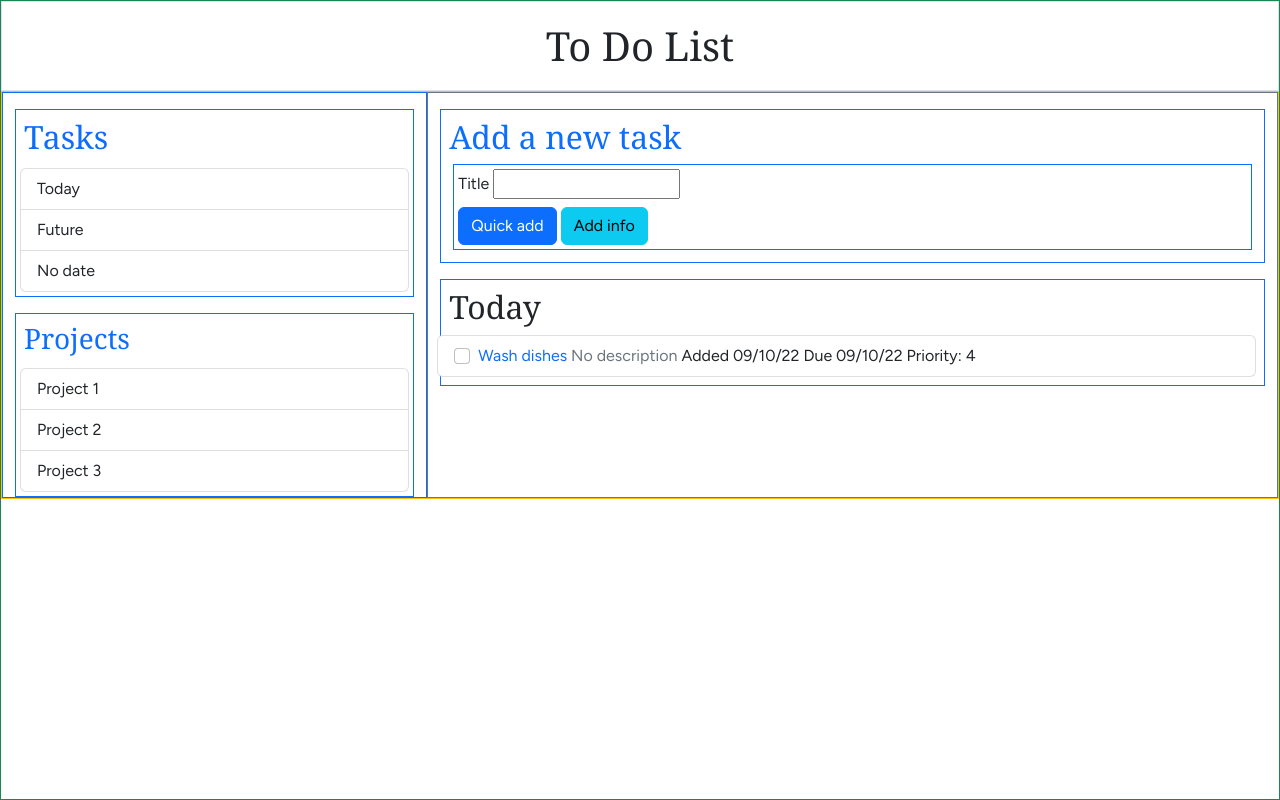
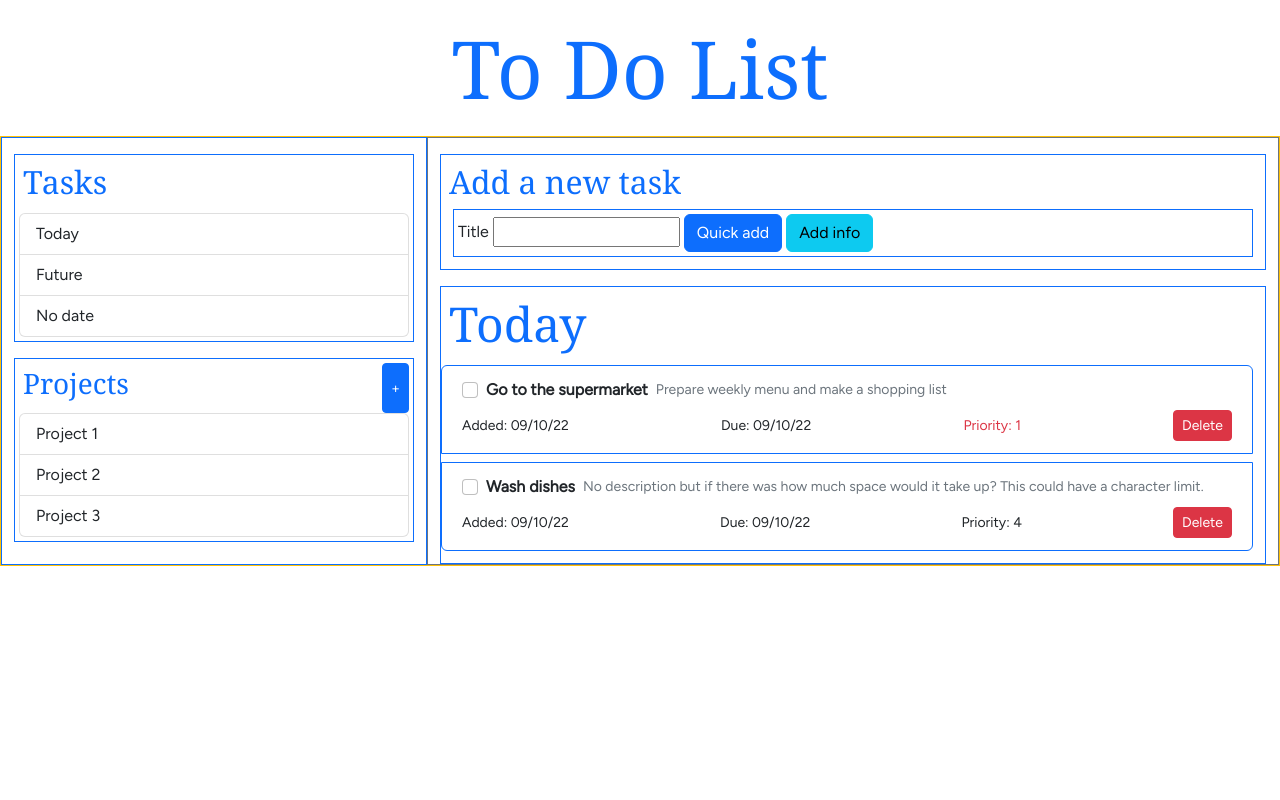
Before and after one commit to mchlol/todo, a plain HTML site: page index.html in a window 1280 px wide. Drawn offline with nearby package versions, Linux system fonts and the light colour scheme.

Commit message:
build out UI

```diff
--- a/index.html
+++ b/index.html
@@ -14,12 +14,12 @@
 </head>
 
 <body>
-    <main class="vh-100 border border-success">
+    <main class="vh-100">
         <div class="container-fluid h-100">
-            <div class="row border">
-                <div class="col g-0">
+            <div class="row">
+                <div class="col">
                     <header class="text-center m-3">
-                        <h1 class="p-1">To Do List</h1>
+                        <h1 class="display-1 p-1 text-primary">To Do List</h1>
                     </header>
                 </div>
             </div>
@@ -36,7 +36,14 @@
                     </div>
 
                     <div id="projects-list" class="p-1 border border-primary mt-3 w-100">
-                        <h3 class="p-1 text-primary">Projects</h3>
+                        <div class="d-flex flex-row justify-content-between">
+
+                            <h3 class="p-1 text-primary">Projects</h3>
+
+                            <button class="btn btn-sm btn-primary">+</button>
+
+                        </div>
+
                         <ul class="list-group">
                             <li class="list-group-item">Project 1</li>
                             <li class="list-group-item">Project 2</li>
@@ -48,36 +55,68 @@
                 <section id="view-container" class="col-8 border border-secondary">
                     <div id="add-new-wrap" class="p-2 mt-3 border border-primary">
                         <h2 class="text-primary">Add a new task</h2>
+
                         <form id="add-form" class="m-1 border border-primary">
 
                             <div class="p-1">
                                 <label for="item">Title</label>
                                 <input type="text" name="item" id="item">
-                            </div>
 
-                            <div class="p-1">
                                 <input type="button" class="btn btn-primary" value="Quick add">
 
                                 <input type="button" class="btn btn-info" value="Add info">
                             </div>
+
                         </form>
                     </div>
                     <div id="view-pane-wrap" class="p-2 mt-3 border border-primary">
                         <!-- this will be created with javascript -->
-                        <h2 id="current-view-title">Today</h2>
+                        <div id="view-heading">
+                            <h2 id="current-view-title" class="text-primary display-5">Today</h2>
+                        </div>
+
                         <div id="current-view-pane" class="view-pane">
 
                             <div id="active-tasks" class="row">
 
                                 <ul class="list-group">
-                                    <li class="list-group-item">
-                                        <input type="checkbox" class="form-check-input me-1" value="" aria-label="...">
-                                        <span id="task1" class="text-primary">Wash dishes</span>
-                                        <span class="text-secondary text-sm">No description</span>
-                                        <span>Added 09/10/22</span>
-                                        <span>Due 09/10/22</span>
-                                        <span>Priority: 4</span>
+
+                                    <li class="list-group-item border border-primary m-1">
+
+                                        <div class="d-flex justify-content-start align-items-center">
+                                            <input type="checkbox" class="form-check-input m-1" value=""
+                                                aria-label="...">
+                                            <span id="task1" class="fw-bold m-1">Go to the supermarket</span>
+                                            <span class="text-muted small m-1">Prepare weekly menu and make a shopping
+                                                list</span>
+                                        </div>
+
+                                        <div class="d-flex w-100 justify-content-between align-items-center">
+                                            <span class="small m-1">Added: 09/10/22</span>
+                                            <span class="small m-1">Due: 09/10/22</span>
+                                            <span class="small m-1 text-danger">Priority: 1</span>
+                                            <button class="btn btn-sm btn-danger m-1">Delete</button>
+                                        </div>
                                     </li>
+
+                                    <li class="list-group-item border border-primary m-1">
+
+                                        <div class="d-flex w-100 justify-content-start align-items-center">
+                                            <input type="checkbox" class="form-check-input m-1" value=""
+                                                aria-label="...">
+                                            <span id="task1" class="fw-bold m-1">Wash dishes</span>
+                                            <span class="text-muted small m-1">No description but if there was how
+                                                much space would it take up? This could have a character limit.</span>
+                                        </div>
+
+                                        <div class="d-flex w-100 justify-content-between align-items-center">
+                                            <span class="small m-1">Added: 09/10/22</span>
+                                            <span class="small m-1">Due: 09/10/22</span>
+                                            <span class="small m-1">Priority: 4</span>
+                                            <button class="btn btn-sm btn-danger m-1">Delete</button>
+                                        </div>
+                                    </li>
+
                                 </ul>
 
                                 <div class="col" id="task-item">
```
